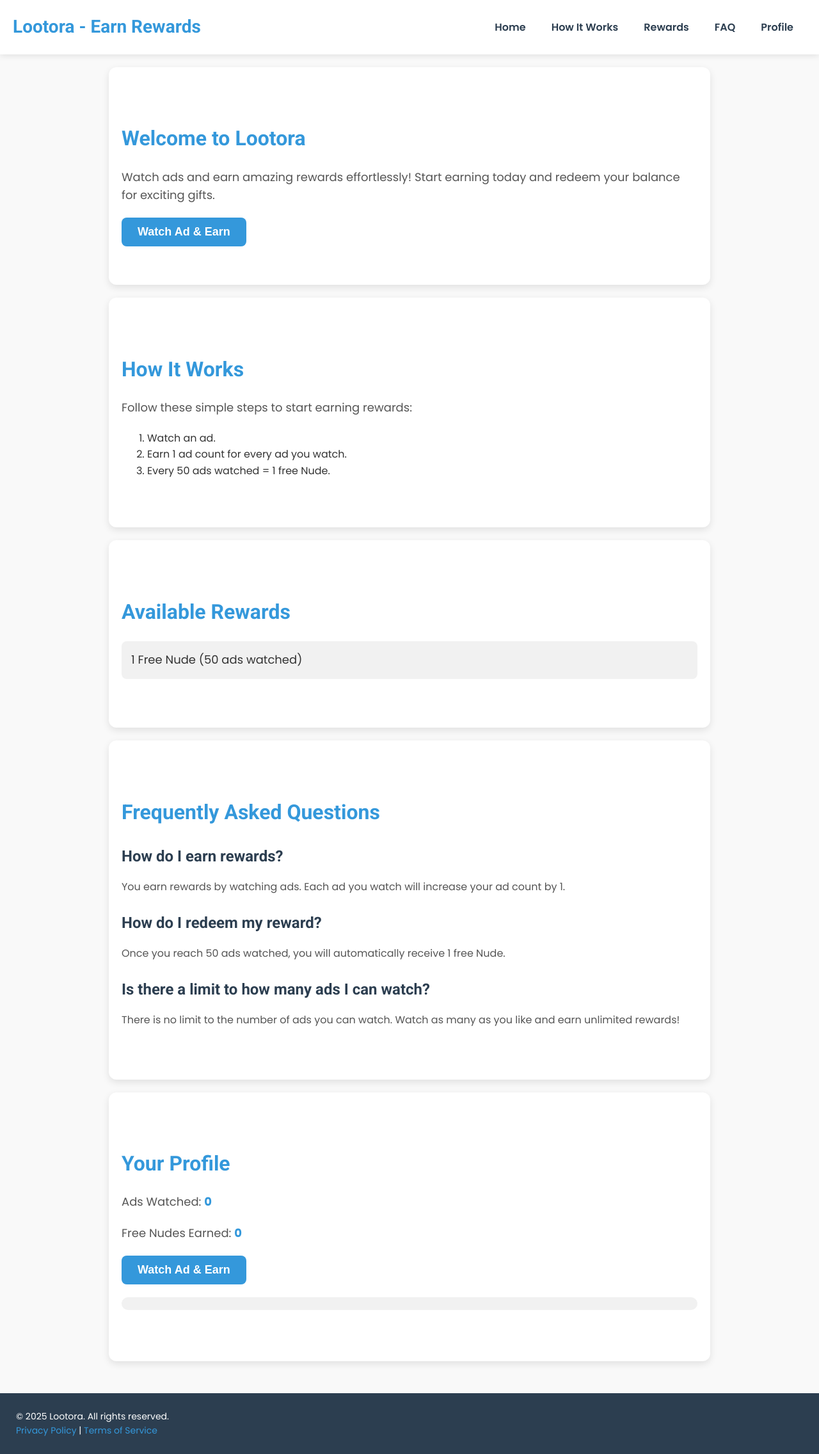
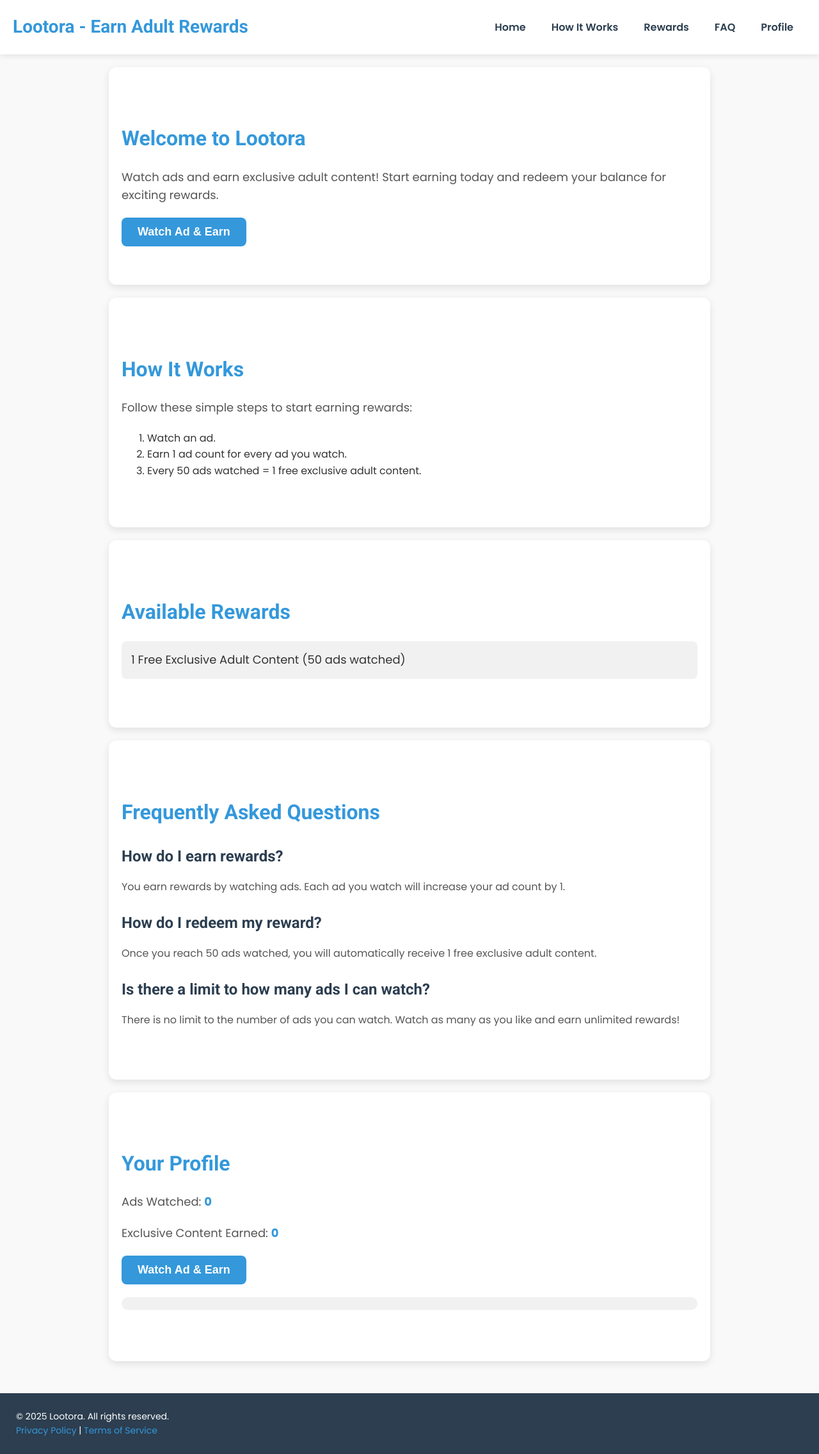
Before and after one commit to callmeminty/LootoraEarn, a plain HTML site: page index.html in a window 1280 px wide. Shown: the whole page at 64% size. Drawn offline with Linux system fonts and the light colour scheme.

Commit message:
Update index.html

```diff
--- a/index.html
+++ b/index.html
@@ -3,10 +3,10 @@
 <head>
     <meta charset="UTF-8">
     <meta name="viewport" content="width=device-width, initial-scale=1.0">
-    <title>Lootora - Earn Rewards</title>
+    <title>Lootora - Earn Adult Rewards</title>
     <link rel="preconnect" href="https://fonts.googleapis.com">
     <link href="https://fonts.googleapis.com/css2?family=Poppins:wght@300;400;600;700&family=Roboto:wght@300;400;500;700&display=swap" rel="stylesheet">
-    <script src='//whephiwums.com/sdk.js' data-zone='9096341' data-sdk='show_9096341'></script>
+    <script src='//whephiwums.com/sdk.js' data-zone='9118797' data-sdk='show_9118797'></script>
     <style>
         /* General Styles */
         body {
@@ -253,7 +253,7 @@
 </head>
 <body>
     <header>
-        <h1>Lootora - Earn Rewards</h1>
+        <h1>Lootora - Earn Adult Rewards</h1>
         <div class="hamburger" onclick="toggleMenu()">
             <div></div>
             <div></div>
@@ -272,7 +272,7 @@
 
     <section id="home">
         <h2>Welcome to Lootora</h2>
-        <p>Watch ads and earn amazing rewards effortlessly! Start earning today and redeem your balance for exciting gifts.</p>
+        <p>Watch ads and earn exclusive adult content! Start earning today and redeem your balance for exciting rewards.</p>
         <button onclick="redirectToProfile()">Watch Ad & Earn</button>
     </section>
 
@@ -282,14 +282,14 @@
         <ol>
             <li>Watch an ad.</li>
             <li>Earn 1 ad count for every ad you watch.</li>
-            <li>Every 50 ads watched = 1 free Nude.</li>
+            <li>Every 50 ads watched = 1 free exclusive adult content.</li>
         </ol>
     </section>
 
     <section id="rewards">
         <h2>Available Rewards</h2>
         <ul class="reward-list">
-            <li>1 Free Nude (50 ads watched)</li>
+            <li>1 Free Exclusive Adult Content (50 ads watched)</li>
         </ul>
     </section>
 
@@ -301,7 +301,7 @@
         </div>
         <div class="faq-item">
             <h3>How do I redeem my reward?</h3>
-            <p>Once you reach 50 ads watched, you will automatically receive 1 free Nude.</p>
+            <p>Once you reach 50 ads watched, you will automatically receive 1 free exclusive adult content.</p>
         </div>
         <div class="faq-item">
             <h3>Is there a limit to how many ads I can watch?</h3>
@@ -313,7 +313,7 @@
         <h2>Your Profile</h2>
         <div class="profile-info">
             <p>Ads Watched: <span id="ad-count">0</span></p>
-            <p>Free Nudes Earned: <span id="nude-count">0</span></p>
+            <p>Exclusive Content Earned: <span id="content-count">0</span></p>
         </div>
         <button onclick="watchAd()">Watch Ad & Earn</button>
         <div class="progress-bar">
@@ -329,25 +329,25 @@
     <script>
         // Load data from LocalStorage
         let adCount = parseInt(localStorage.getItem('adCount')) || 0;
-        let nudeCount = parseInt(localStorage.getItem('nudeCount')) || 0;
+        let contentCount = parseInt(localStorage.getItem('contentCount')) || 0;
 
         // Update UI
         function updateUI() {
             document.getElementById('ad-count').innerText = adCount;
-            document.getElementById('nude-count').innerText = nudeCount;
+            document.getElementById('content-count').innerText = contentCount;
             document.getElementById('progress-bar-fill').style.width = `${(adCount % 50) * 2}%`;
         }
 
         // Watch Ad Function
         function watchAd() {
-            show_9096341().then(() => {
+            show_9118797().then(() => {
                 adCount++; // Increment ad count
                 if (adCount % 50 === 0) {
-                    nudeCount++; // Increment nude count every 50 ads
-                    alert('Congratulations! You earned 1 free Nude.');
+                    contentCount++; // Increment content count every 50 ads
+                    alert('Congratulations! You earned 1 free exclusive adult content.');
                 }
                 localStorage.setItem('adCount', adCount);
-                localStorage.setItem('nudeCount', nudeCount);
+                localStorage.setItem('contentCount', contentCount);
                 updateUI();
             }).catch(e => {
                 alert('Ad failed to load. Try again later.');
```
